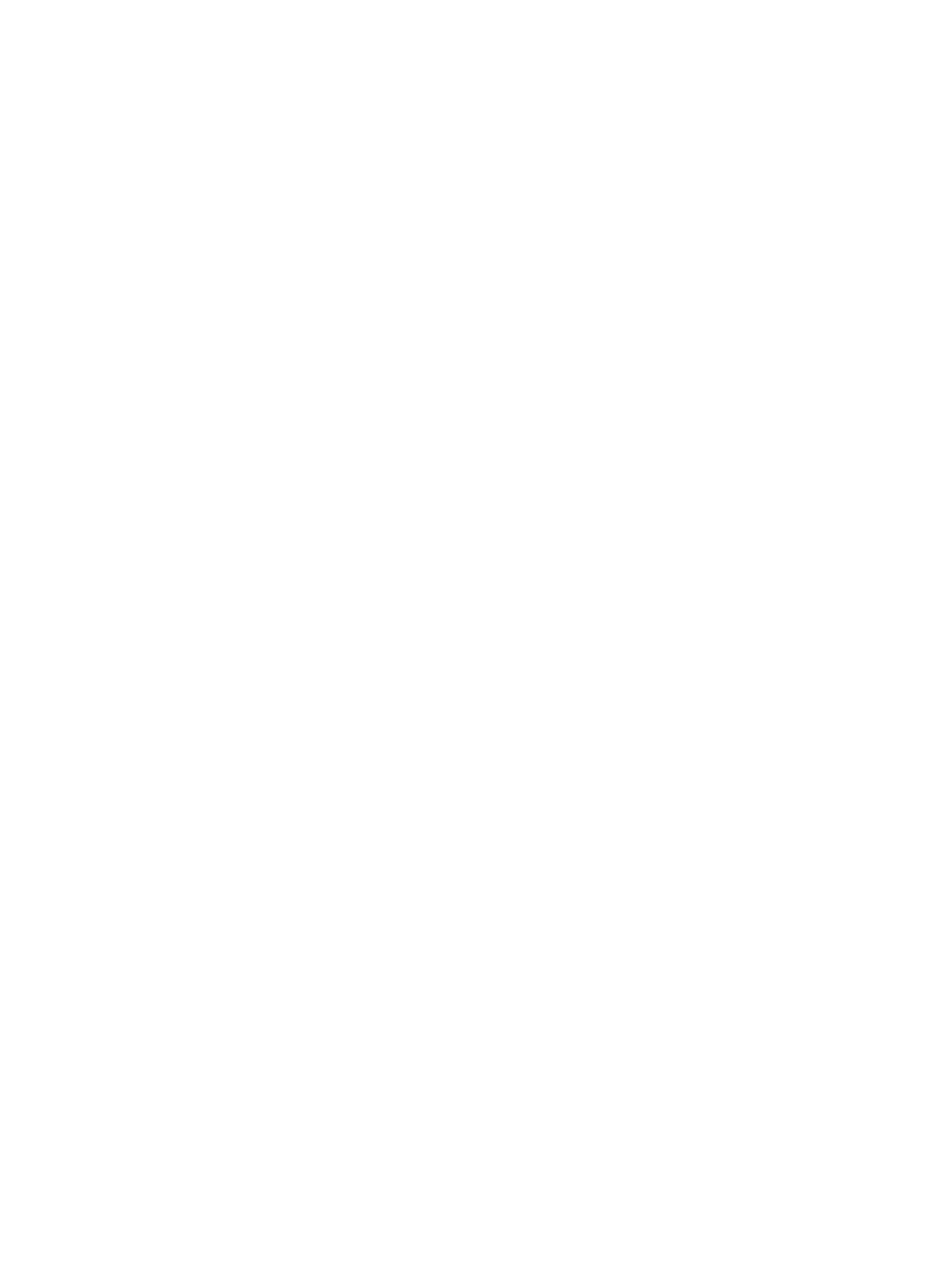
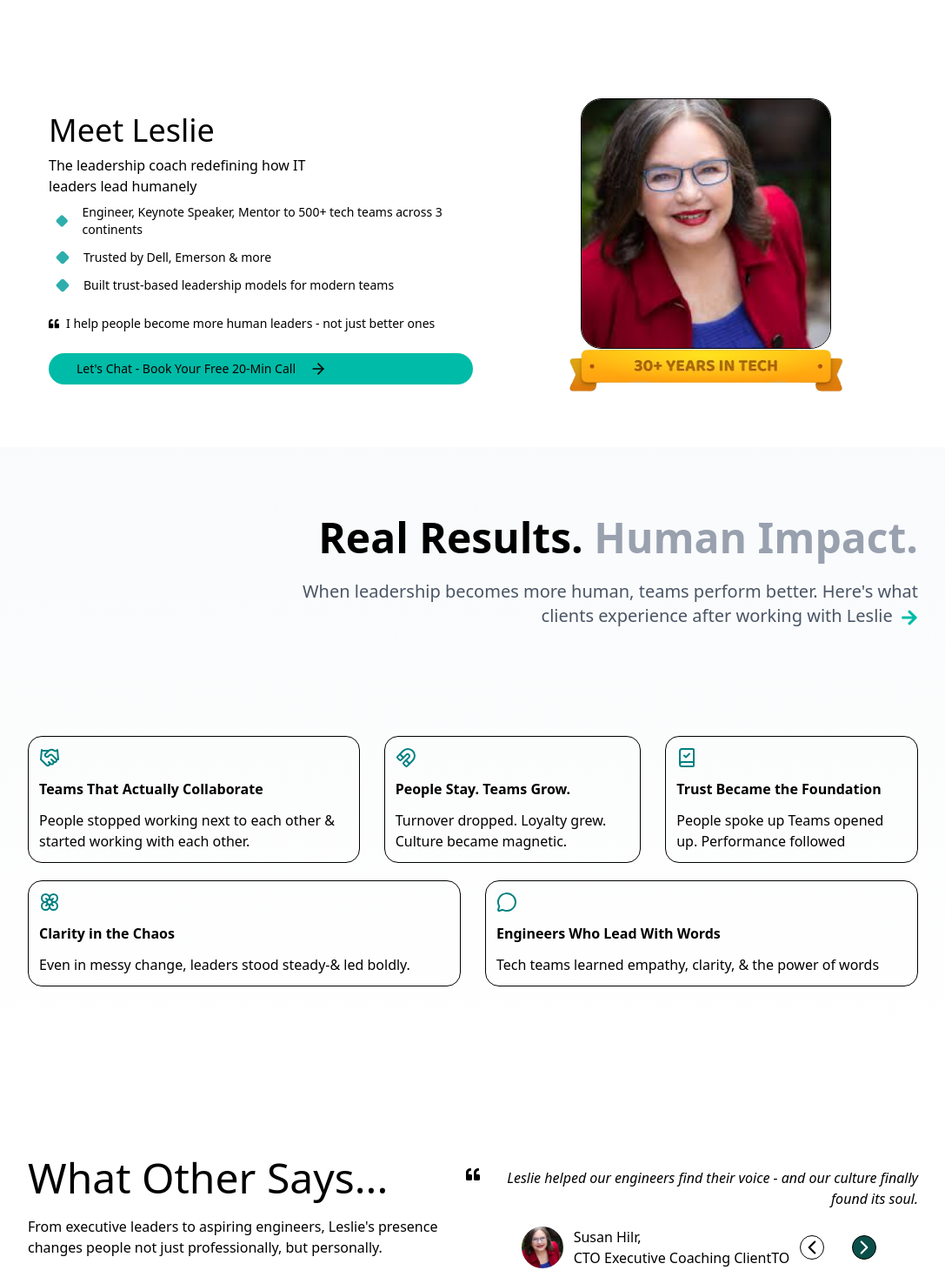
Before and after one commit to Saksham-Shukla-05/leslie, a React (Vite) app: page / in a window 1280 px wide. Shown: the part 1582-3050 px from the top of the page at 87% size, without its empty margins (96-1183 px from the left). Before the commit the page ends 1580 px from the top, so only its background shows below. Built offline with nearby package versions, Linux system fonts and the light colour scheme.

Commit message:
feat: Add multiple components such as intro and coming soon, and many more

```diff
--- a/src/App.jsx
+++ b/src/App.jsx
@@ -3,6 +3,9 @@ import Navbar from "./components/Navbar";
 import HeroSection from "./components/HeroSection";
 import Trust from "./components/Trust";
 import ComingSoon from "./components/ComingSoon";
+import Intro from "./components/Intro";
+import RealResult from "./components/RealResult";
+import WhatOtherSay from "./components/whatOtherSay";
 
 function App() {
   return (
@@ -11,6 +14,9 @@ function App() {
       <HeroSection />
       <Trust />
       <ComingSoon />
+      <Intro />
+      <RealResult />
+      <WhatOtherSay />
     </main>
   );
 }
--- a/src/components/ComingSoon.tsx
+++ b/src/components/ComingSoon.tsx
@@ -2,9 +2,9 @@ import React from "react";
 
 function ComingSoon() {
   return (
-    <div className="mt-32   w-full flex flex-col items-center justify-center gap-32">
+    <div className="mt-32   w-full flex flex-col items-center justify-center gap-12">
       <div className="relative w-full">
-        <h2 className="text-8xl uppercase w-full   text-center p-2 text-teal-600 opacity-20 tracking-widest">
+        <h2 className="text-8xl uppercase w-full   text-center p-2 text-teal-600 opacity-20 leading-relaxed tracking-widest">
           Coming Soon
         </h2>
 
--- /dev/null
+++ b/src/components/Intro.tsx
@@ -0,0 +1,62 @@
+import { ArrowRight, Diamond } from "lucide-react";
+import { FaQuoteLeft } from "react-icons/fa";
+import React from "react";
+
+function Intro() {
+  return (
+    <section className="px-32 mt-32 w-full flex items-stretch justify-center ">
+      {/* Left Column */}
+      <div className="flex-1 p-6 gap-2   flex flex-col justify-center">
+        <div>
+          <p className="text-4xl mb-2">Meet Leslie</p>
+          <p>The leadership coach redefining how IT</p>
+          <p>leaders lead humanely</p>
+        </div>
+
+        <div className="px-2 flex flex-col gap-3">
+          <div className="flex gap-4 items-center">
+            <Diamond fill="#2daeac" color="#2daeac" size={16} />
+            <p className="text-sm">
+              Engineer, Keynote Speaker, Mentor to 500+ tech teams across 3
+              continents
+            </p>
+          </div>
+          <div className="flex gap-4 items-center">
+            <Diamond fill="#2daeac" color="#2daeac" size={16} />
+            <p className="text-sm">Trusted by Dell, Emerson & more</p>
+          </div>
+          <div className="flex gap-4 items-center">
+            <Diamond fill="#2daeac" color="#2daeac" size={16} />
+            <p className="text-sm">
+              Built trust-based leadership models for modern teams
+            </p>
+          </div>
+        </div>
+
+        <div className="flex gap-2 items-center text-sm mt-4">
+          <FaQuoteLeft size={12} />
+          <p>I help people become more human leaders - not just better ones</p>
+        </div>
+
+        <button className="mt-4 flex gap-4 items-center text-sm bg-teal-500 text-black rounded-full py-2 px-8 font-medium hover:bg-teal-600 transition">
+          Let's Chat - Book Your Free 20-Min Call
+          <ArrowRight size={20} />
+        </button>
+      </div>
+
+      {/* Right Column */}
+      <div className="flex-1   flex-col flex gap-0 items-center justify-center">
+        <div className="rounded-3xl border overflow-hidden w-72">
+          <img
+            src="/leslie.jpg"
+            alt="Leslie"
+            className="w-full h-full object-cover"
+          />
+        </div>
+        <img src="/30EXp.png" className="-mt-3" alt="" />
+      </div>
+    </section>
+  );
+}
+
+export default Intro;
--- /dev/null
+++ b/src/components/RealResult.tsx
@@ -0,0 +1,75 @@
+import {
+  BookCheck,
+  Flower,
+  Handshake,
+  Magnet,
+  MessageCircle,
+} from "lucide-react";
+import React from "react";
+import { FaArrowRight } from "react-icons/fa";
+
+function RealResult() {
+  return (
+    <section className="w-full bg-gradient-to-b from-gray-50 to-white py-20 p-32 mt-12">
+      <div className="max-w-6xl mx-auto flex flex-col gap-5">
+        {/* Heading section */}
+        <div className="mb-16 flex flex-col items-end justify-center  ">
+          <h1 className="text-4xl md:text-5xl font-bold mb-6">
+            Real Results. <span className="text-gray-400">Human Impact.</span>
+          </h1>
+          <p className="text-xl text-right     text-gray-600 max-w-3xl  mb-10">
+            When leadership becomes more human, teams perform better. Here's
+            what clients experience after working with Leslie{" "}
+            <FaArrowRight className="inline-block ml-1 text-teal-500" />
+          </p>
+        </div>
+
+        <div className="flex w-full justify-between gap-7">
+          <div className="flex flex-col gap-3 border bg-#FCFAF7 p-3 rounded-2xl">
+            <p>
+              <Handshake color="teal" />
+            </p>
+            <p className="font-bold">Teams That Actually Collaborate</p>
+            <p>
+              People stopped working next to each other & started working with
+              each other.
+            </p>
+          </div>
+          <div className="flex flex-col gap-3 border bg-#FCFAF7 p-3 rounded-2xl">
+            <p>
+              <Magnet color="teal" />
+            </p>
+            <p className="font-bold">People Stay. Teams Grow.</p>
+            <p>Turnover dropped. Loyalty grew. Culture became magnetic.</p>
+          </div>
+          <div className="flex flex-col gap-3 border bg-#FCFAF7 p-3 rounded-2xl">
+            <p>
+              <BookCheck color="teal" />
+            </p>
+            <p className="font-bold">Trust Became the Foundation</p>
+            <p>People spoke up Teams opened up. Performance followed</p>
+          </div>
+        </div>
+
+        <div className="flex w-full justify-between gap-7">
+          <div className="flex flex-col flex-1 gap-3 border bg-#FCFAF7 p-3 rounded-2xl">
+            <p>
+              <Flower color="teal" />
+            </p>
+            <p className="font-bold">Clarity in the Chaos</p>
+            <p>Even in messy change, leaders stood steady-& led boldly.</p>
+          </div>
+          <div className="flex flex-col flex-1 gap-3 border bg-#FCFAF7 p-3 rounded-2xl">
+            <p>
+              <MessageCircle color="teal" />
+            </p>
+            <p className="font-bold">Engineers Who Lead With Words</p>
+            <p>Tech teams learned empathy, clarity, & the power of words</p>
+          </div>
+        </div>
+      </div>
+    </section>
+  );
+}
+
+export default RealResult;
--- a/src/components/Trust.jsx
+++ b/src/components/Trust.jsx
@@ -7,7 +7,7 @@ function Trust() {
       <h2 className="text-center text-lg font-semibold mb-6">
         Trusted by Leading Brands
       </h2>
-      <div className="flex flex-wrap justify-center items-center gap-7 grayscale  transition">
+      <div className="flex flex-wrap justify-center items-center gap-6 grayscale  transition">
         <img src="/compaq.svg" alt="Compaq" className="h-10" />
         <img src="/ibm.svg" alt="IBM" className="h-8" />
         <img src="/LCRA.svg" alt="LCRA" className="h-5" />
--- /dev/null
+++ b/src/components/WhatOtherSay.tsx
@@ -0,0 +1,54 @@
+import { ArrowLeft, ArrowRight, ChevronLeft, ChevronRight } from "lucide-react";
+import React from "react";
+import { FaQuoteLeft } from "react-icons/fa";
+
+function WhatOtherSay() {
+  return (
+    <section className="flex p-32">
+      <div className="flex flex-1 flex-col gap-5">
+        <h2 className="text-5xl -mt-3">What Other Says...</h2>
+        <p className="max-w-5xs">
+          From executive leaders to aspiring engineers, Leslie's presence
+          changes people not just professionally, but personally.
+        </p>
+      </div>
+      <FaQuoteLeft />
+      <div className="flex flex-1 flex-col gap-5 items-center">
+        <p className="text-right text-base">
+          <i>
+            Leslie helped our engineers find their voice - and our culture
+            finally found its soul.
+          </i>
+        </p>
+        <div>
+          <div className="flex gap-3">
+            <div>
+              <img className="w-12 h-12 rounded-3xl" src="/leslie.jpg" alt="" />
+            </div>
+            <div className="flex flex-col">
+              <p>Susan Hilr,</p>
+              <p>СТО Executive Coaching ClientTO</p>
+            </div>
+            <div className="flex  items-center gap-8">
+              <p>
+                <ChevronLeft
+                  size={28}
+                  className="border rounded-3xl bg-white"
+                />
+              </p>
+              <p>
+                <ChevronRight
+                  size={28}
+                  color="white"
+                  className="border rounded-3xl bg-teal-900 "
+                />
+              </p>
+            </div>
+          </div>
+        </div>
+      </div>
+    </section>
+  );
+}
+
+export default WhatOtherSay;
```
Also changed, not shown: public/30EXp.png (added), public/leslie.jpg (added), src/components/BigMoment.tsx (added).
